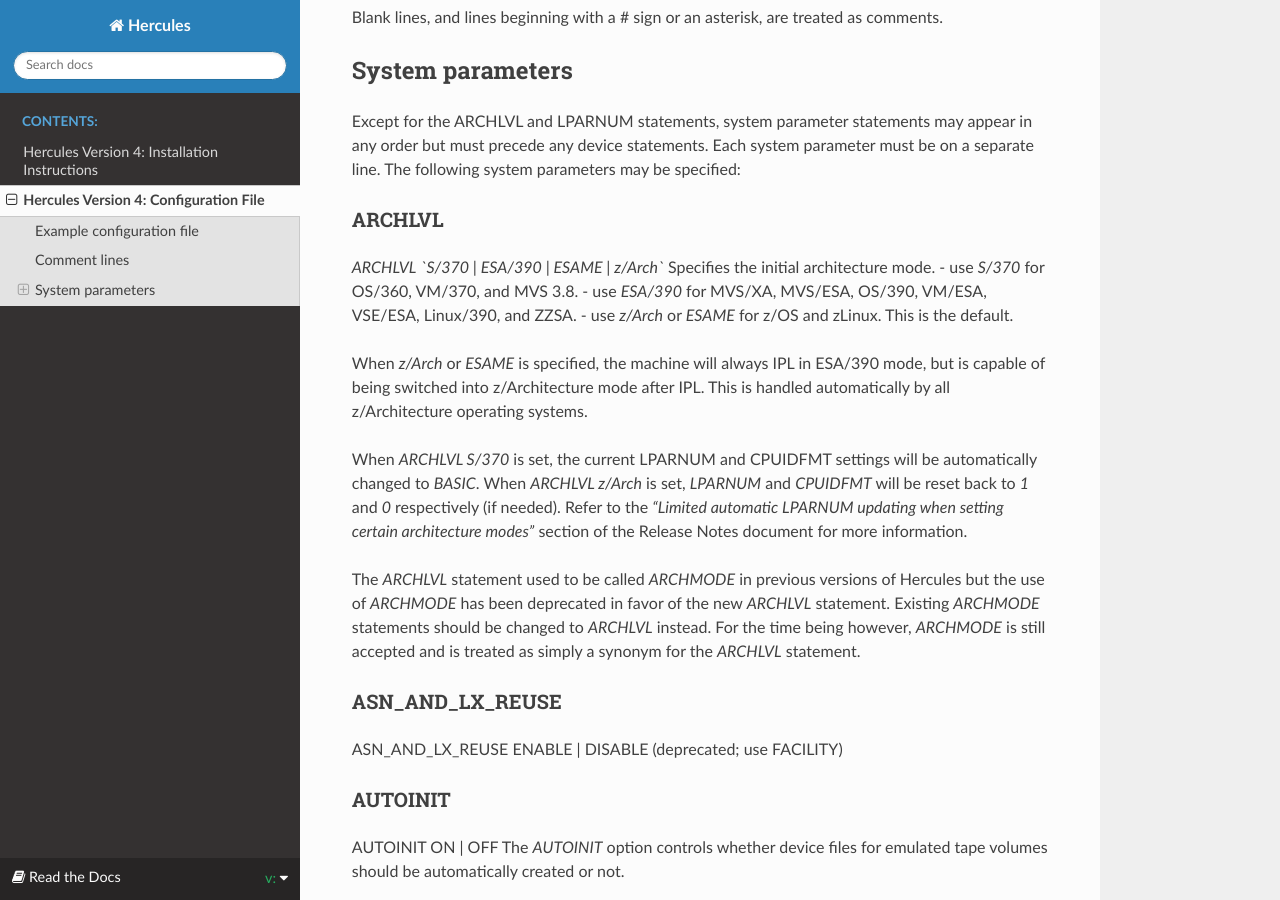
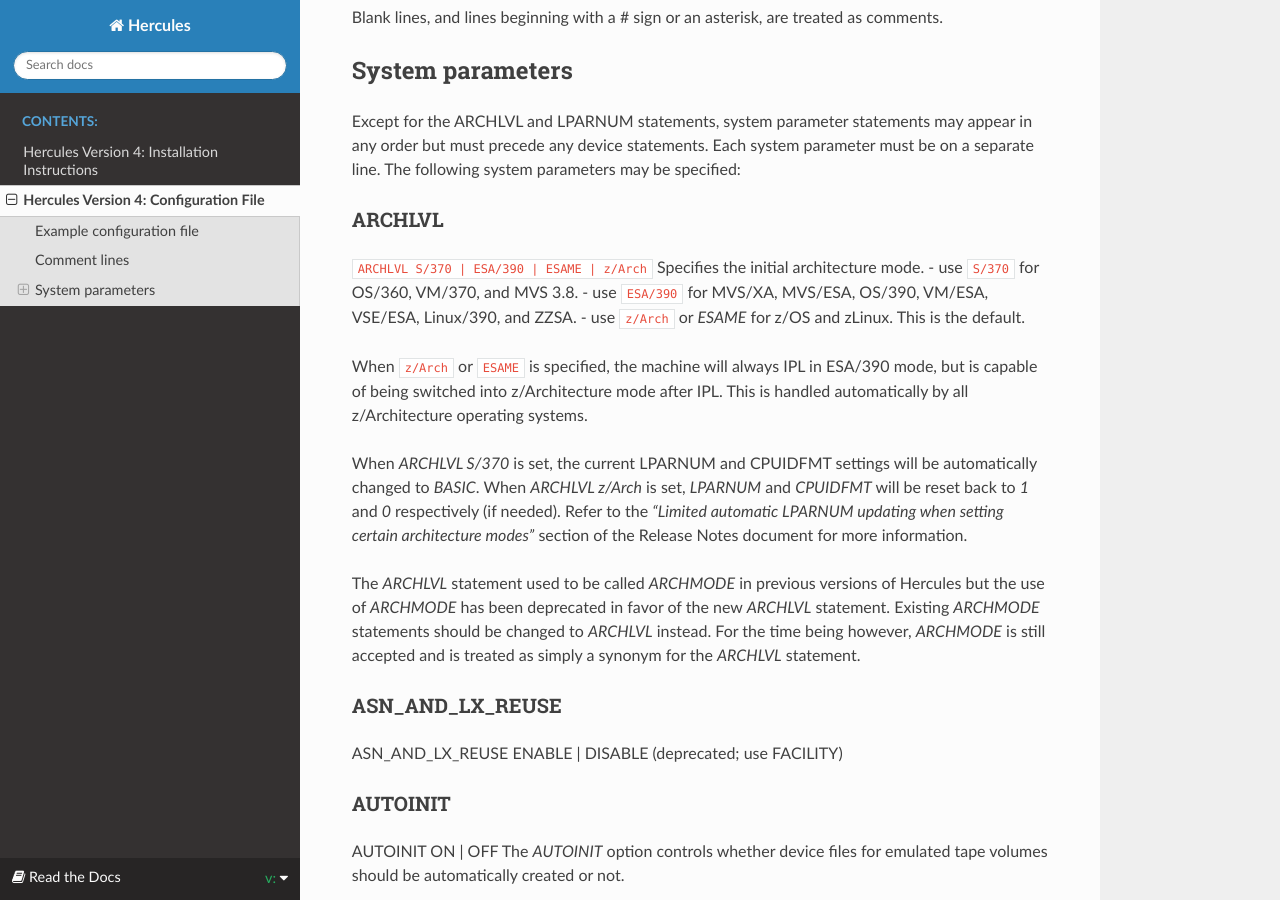
Before and after one commit to maltfield/rtd-github-pages, a Sphinx documentation site: the page built from docs/configuration.rst, in a window 1280 px wide and 900 px high, scrolled down 390 px. Built offline with Sphinx 7.4.7 and the Read the Docs theme 2.0.0, drawn with Linux system fonts in a browser that asks for light colours; the version number could not be read and is left out.

```diff
--- a/docs/configuration.rst
+++ b/docs/configuration.rst
@@ -21,13 +21,13 @@ The following system parameters may be specified:
 
 ARCHLVL
 +++++++
-`ARCHLVL` *`S/370 | ESA/390 | ESAME | z/Arch`*
+``ARCHLVL S/370 | ESA/390 | ESAME | z/Arch``
 Specifies the initial architecture mode.
-- use `S/370` for OS/360, VM/370, and MVS 3.8.
-- use `ESA/390` for MVS/XA, MVS/ESA, OS/390, VM/ESA, VSE/ESA, Linux/390, and ZZSA.
-- use `z/Arch` or `ESAME` for z/OS and zLinux. This is the default.
+- use ``S/370`` for OS/360, VM/370, and MVS 3.8.
+- use ``ESA/390`` for MVS/XA, MVS/ESA, OS/390, VM/ESA, VSE/ESA, Linux/390, and ZZSA.
+- use ``z/Arch`` or `ESAME` for z/OS and zLinux. This is the default.
 
-When `z/Arch` or `ESAME` is specified, the machine will always IPL in ESA/390 mode, but is capable of being switched into z/Architecture mode after IPL. This is handled automatically by all z/Architecture operating systems.
+When ``z/Arch`` or ``ESAME`` is specified, the machine will always IPL in ESA/390 mode, but is capable of being switched into z/Architecture mode after IPL. This is handled automatically by all z/Architecture operating systems.
 
 When `ARCHLVL S/370` is set, the current LPARNUM and CPUIDFMT settings will be automatically changed to `BASIC`. When `ARCHLVL z/Arch` is set, `LPARNUM` and `CPUIDFMT` will be reset back to `1` and `0` respectively (if needed). Refer to the *"Limited automatic LPARNUM updating when setting certain architecture modes"* section of the Release Notes document for more information.
 
```
